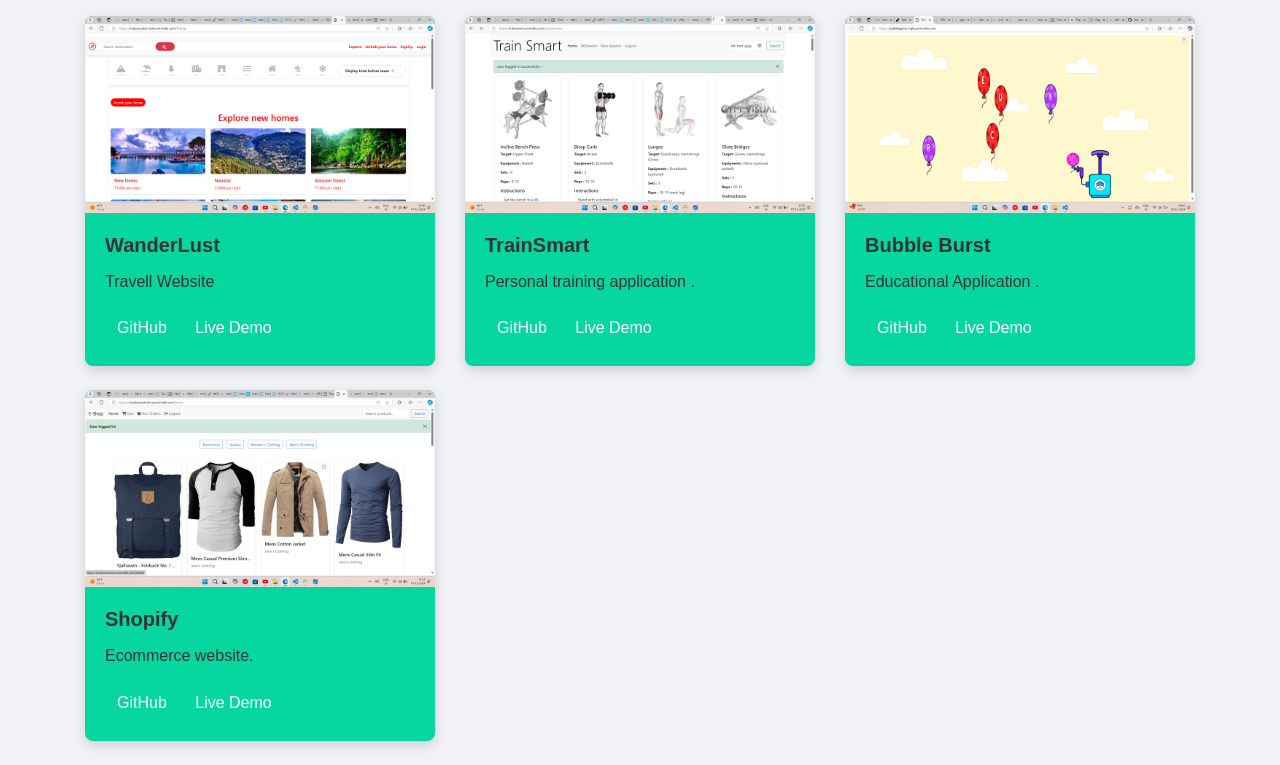
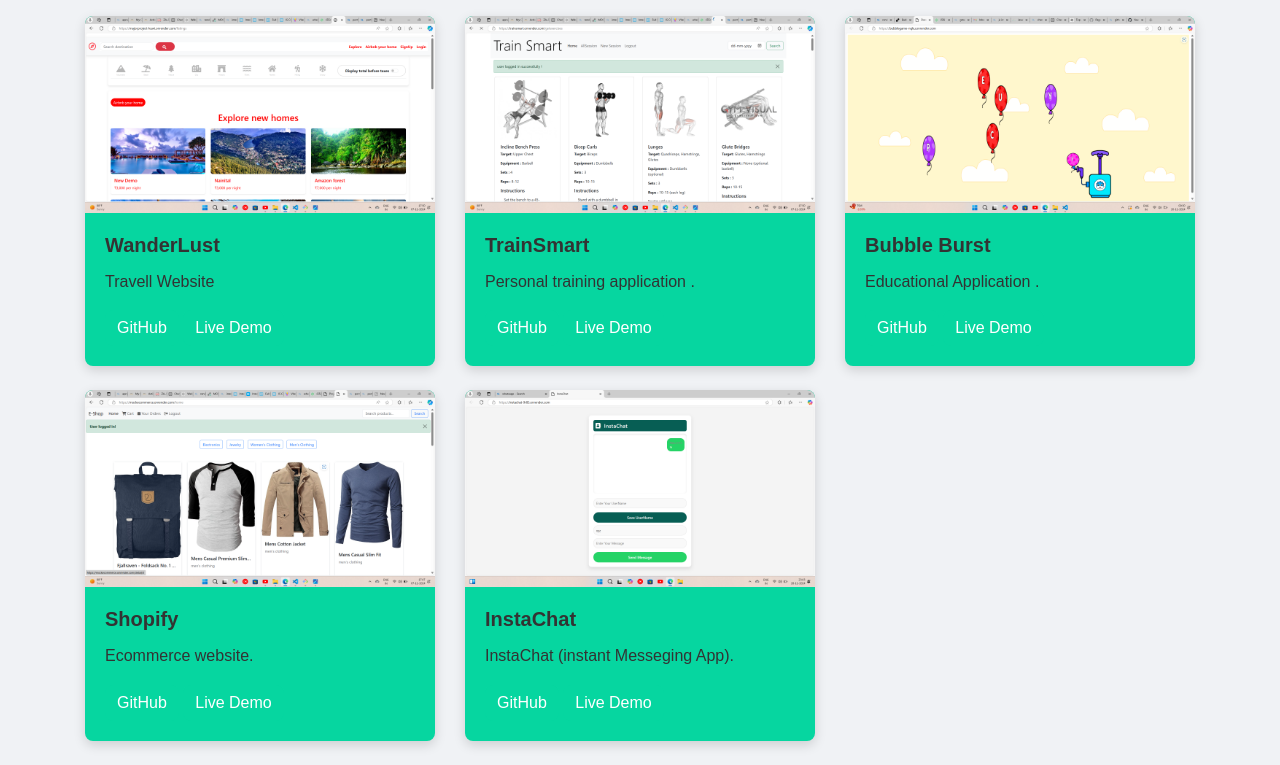
Before and after one commit to AbhayRKadu123/PortfolioWebsite, a plain HTML site: page projects.html in a window 1280 px wide. Shown: the part 164-929 px from the top of the page. Drawn offline with nearby package versions, Linux system fonts and the light colour scheme.

Commit message:
Latest Commit 28 11 2024

```diff
--- a/projects.html
+++ b/projects.html
@@ -76,6 +76,19 @@
                     </div>
                 </div>
             </div>
+            <div class="col-md-4 mb-4">
+                <div class="card">
+                    <img src="images\Screenshot (57).png" class="card-img-top" alt="Project 1">
+                    <div class="card-body">
+                        <h5 class="card-title">InstaChat
+                        </h5>
+                        <p class="card-text">InstaChat (instant Messeging App).</p>
+                        <a href="https://github.com/AbhayRKadu123/InstaChat" class="btn btn-primary">GitHub</a>
+                        <a href="https://instachat-9r85.onrender.com/" class="btn btn-primary">Live Demo</a>
+
+                    </div>
+                </div>
+            </div>
 
             <!-- Repeat cards for more projects -->
         </div>
```
Also changed, not shown: images/Screenshot (57).png (added).
